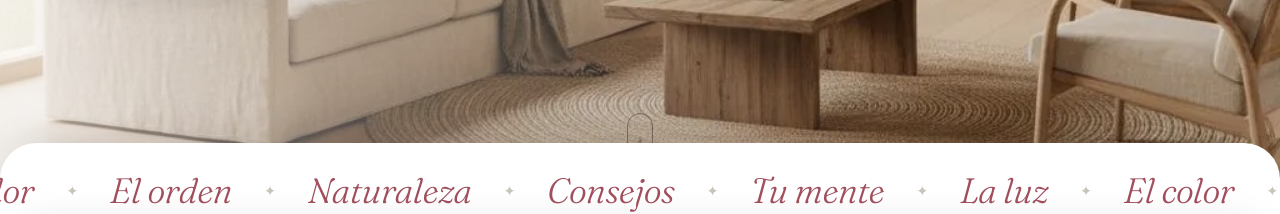
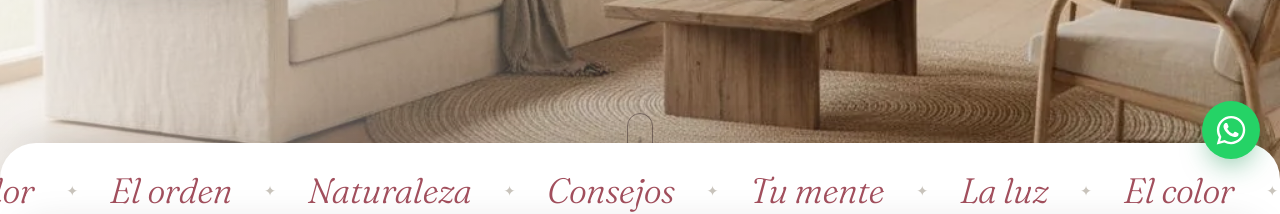
Before and after one commit to christophernavarro/cybellaks, a website with bundled scripts: page index.html in a window 1280 px wide. Shown: the part 621-835 px from the top of the page. Built offline with nearby package versions, Linux system fonts and the light colour scheme.

Commit message:
Botón flotante de WhatsApp abajo a la derecha (+56 9 2025 3338)
Co-Authored-By: Claude Opus 5.5 <noreply@anthropic.com>

```diff
--- a/css/effects.css
+++ b/css/effects.css
@@ -97,3 +97,15 @@ html.has-lens, html.has-lens * { cursor: none !important; }
 @media (min-width: 820px) { .lb { grid-template-columns: 1.35fr 1fr; } .lb__media { aspect-ratio: auto; min-height: min(660px, 78svh); } .lb__body { padding: 3rem 2.6rem; } }
 @keyframes lbNext { from { opacity: .0; transform: translateX(30px); } }
 @keyframes lbPrev { from { opacity: .0; transform: translateX(-30px); } }
+
+/* ---- Botón flotante de WhatsApp (abajo a la derecha, siempre visible) ---- */
+.wa-float {
+  position: fixed; right: max(1.25rem, env(safe-area-inset-right)); bottom: max(1.25rem, env(safe-area-inset-bottom)); z-index: 45;
+  width: 58px; height: 58px; border-radius: 50%; display: grid; place-items: center;
+  background: #25d366; color: #fff; box-shadow: 0 12px 28px -8px rgba(18, 140, 74, .55);
+  transition: transform .4s var(--ease-out), box-shadow .4s var(--ease-out);
+}
+.wa-float svg { width: 30px; height: 30px; }
+.wa-float:hover { transform: translateY(-3px) scale(1.06); box-shadow: 0 18px 34px -10px rgba(18, 140, 74, .6); }
+.wa-float:focus-visible { outline: 2px solid var(--ink); outline-offset: 4px; }
+@media (max-width: 600px) { .wa-float { width: 52px; height: 52px; } .wa-float svg { width: 27px; height: 27px; } }
--- /dev/null
+++ b/js/components/whatsapp.js
@@ -0,0 +1,8 @@
+// Botón flotante de WhatsApp, fijo abajo a la derecha en todas las pantallas.
+// Abre un chat con el número de site.whatsapp y un mensaje inicial ya escrito.
+const ICON = `<svg viewBox="0 0 24 24" aria-hidden="true" focusable="false"><path fill="currentColor" d="M17.47 14.38c-.3-.15-1.76-.87-2.03-.97-.27-.1-.47-.15-.67.15-.2.3-.77.97-.94 1.17-.17.2-.35.22-.65.07-.3-.15-1.26-.46-2.4-1.48-.89-.79-1.49-1.77-1.66-2.07-.17-.3-.02-.46.13-.61.13-.13.3-.35.45-.52.15-.17.2-.3.3-.5.1-.2.05-.37-.02-.52-.08-.15-.67-1.62-.92-2.22-.24-.58-.49-.5-.67-.51h-.57c-.2 0-.52.07-.8.37-.27.3-1.04 1.02-1.04 2.48 0 1.46 1.07 2.88 1.21 3.08.15.2 2.1 3.2 5.08 4.49.71.31 1.26.49 1.7.63.71.23 1.36.2 1.87.12.57-.08 1.76-.72 2-1.41.25-.7.25-1.29.17-1.41-.07-.13-.27-.2-.57-.35M12.05 21.5h-.01a9.4 9.4 0 0 1-4.8-1.31l-.34-.2-3.56.93.95-3.47-.22-.36a9.4 9.4 0 0 1-1.44-5.01c0-5.2 4.23-9.43 9.44-9.43 2.52 0 4.89.98 6.67 2.77a9.37 9.37 0 0 1 2.76 6.67c0 5.2-4.24 9.43-9.45 9.43m8.03-17.46A11.27 11.27 0 0 0 12.05.71C5.79.71.7 5.8.7 12.06c0 2 .52 3.95 1.52 5.67L.6 23.6l6-1.57a11.3 11.3 0 0 0 5.43 1.38h.01c6.25 0 11.35-5.09 11.35-11.35 0-3.03-1.18-5.88-3.32-8.02"/></svg>`;
+
+export function whatsappButton({ whatsapp: w }) {
+  const href = `https://wa.me/${w.number}?text=${encodeURIComponent(w.message)}`;
+  return `<a class="wa-float" href="${href}" target="_blank" rel="noopener" aria-label="${w.label}" title="${w.label}">${ICON}</a>`;
+}
--- a/js/data/site.js
+++ b/js/data/site.js
@@ -5,6 +5,12 @@ export const site = {
     { label: 'Categorías', href: '#categorias' },
     { label: 'Quiz', href: '#quiz' },
   ],
+  // Botón flotante de WhatsApp (abajo a la derecha). number: solo dígitos, con código de país (56 9 2025 3338).
+  whatsapp: {
+    number: '56920253338',
+    label: 'Escríbenos por WhatsApp',
+    message: 'Hola Cybellaks, quiero más información.',
+  },
   // Inicio: una sola imagen de fondo con la frase. Al poner el cursor sobre el texto, la misma foto pasa a su versión de noche.
   // PLACEHOLDER: la frase y los textos de los puntos están por confirmar.
   // desktop / mobile: foto de escritorio y foto vertical para celular (cada una con su pareja día/noche).
--- a/js/main.js
+++ b/js/main.js
@@ -9,6 +9,7 @@ import { servicesSection } from './components/services.js';
 import { spacesSection, initSpacesLightbox } from './components/spaces.js';
 import { quizSection } from './components/quiz.js';
 import { footer } from './components/footer.js';
+import { whatsappButton } from './components/whatsapp.js';
 import { initModal } from './components/modal.js';
 import { initCheckout } from './components/checkout.js';
 import { initReveal, initScroll, initMagnetic, initHoverMove } from './ui/motion.js';
@@ -26,6 +27,7 @@ document.getElementById('app').innerHTML = [
   quizSection(site),
   '</main>',
   footer(site),
+  whatsappButton(site),
 ].join('');
 
 const issues = validate(questions, results);
```
